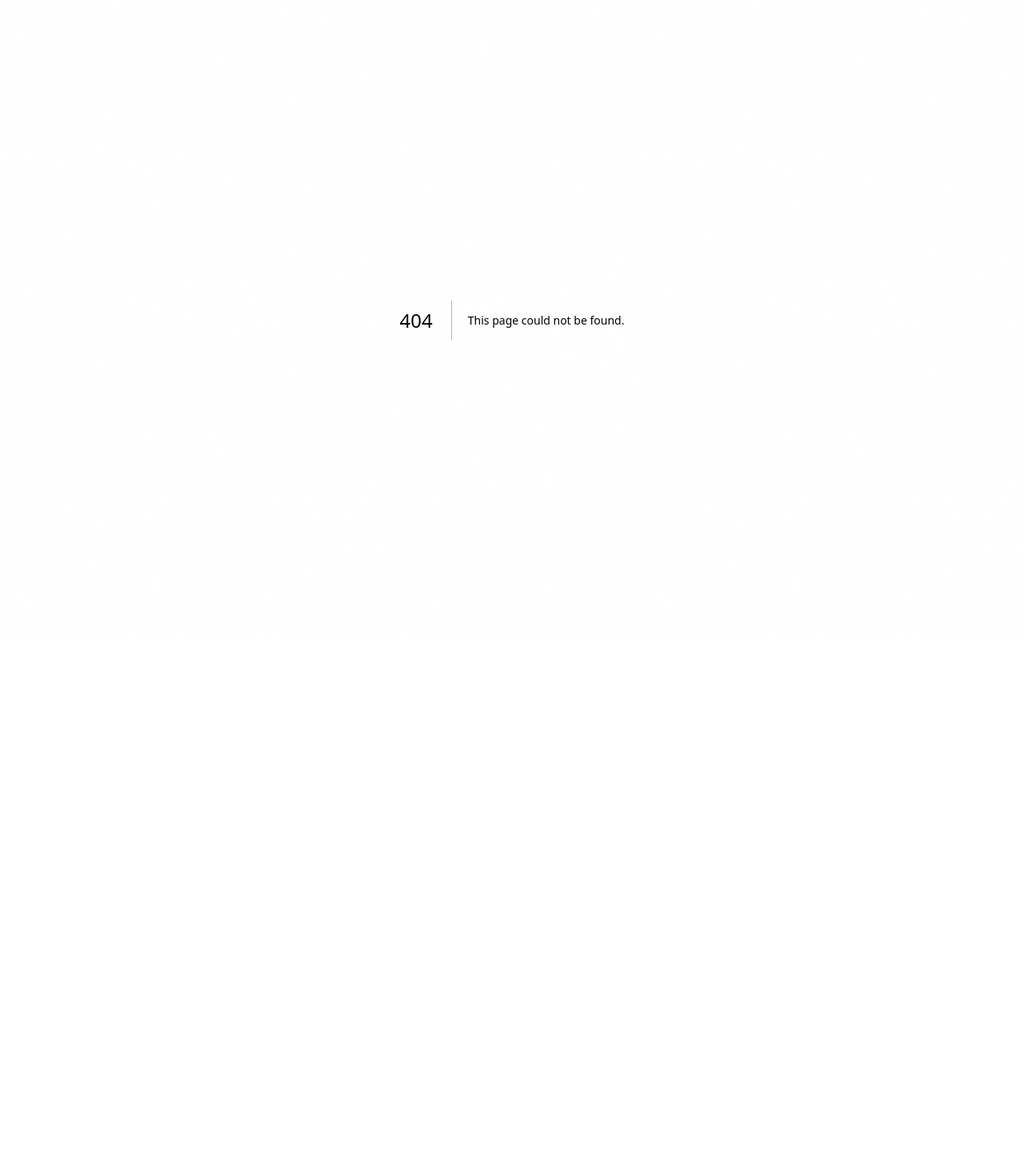
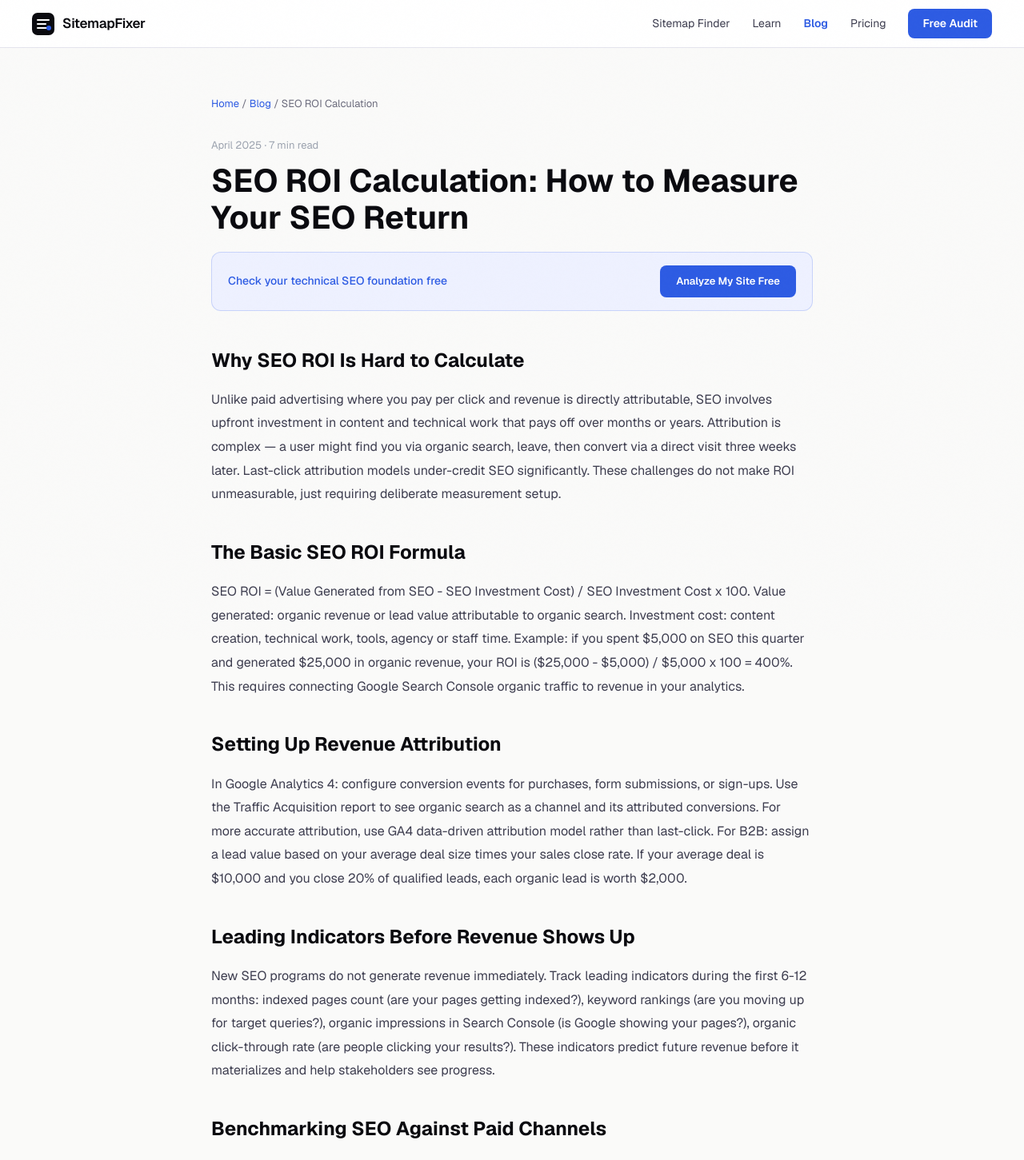
Before and after one commit to Watermelon-Coctail-Bar/sitemap-fixer, a Next.js app: page /blog/seo-roi-calculation in a window 1280 px wide. Before the commit this address had no page. Shown: the top 1451 px of the page at 80% size. Before the commit the page ends 800 px from the top, so only its background shows below. Built offline with nearby package versions, Linux system fonts and the light colour scheme.

Commit message:
Create page.tsx

```diff
--- /dev/null
+++ b/src/app/blog/seo-roi-calculation/page.tsx
@@ -0,0 +1,43 @@
+import type { Metadata } from 'next';
+export const metadata: Metadata = {
+  title: 'SEO ROI Calculation: How to Measure the Return on Your SEO Investment | SitemapFixer',
+  description: "SEO ROI is measurable but requires connecting rankings to revenue. Here is how to calculate SEO return on investment and set realistic expectations for stakeholders.",
+  alternates: { canonical: 'https://sitemapfixer.com/blog/seo-roi-calculation' },
+};
+const sections = [
+  { t: "Why SEO ROI Is Hard to Calculate", d: "Unlike paid advertising where you pay per click and revenue is directly attributable, SEO involves upfront investment in content and technical work that pays off over months or years. Attribution is complex — a user might find you via organic search, leave, then convert via a direct visit three weeks later. Last-click attribution models under-credit SEO significantly. These challenges do not make ROI unmeasurable, just requiring deliberate measurement setup." },
+  { t: "The Basic SEO ROI Formula", d: "SEO ROI = (Value Generated from SEO - SEO Investment Cost) / SEO Investment Cost x 100. Value generated: organic revenue or lead value attributable to organic search. Investment cost: content creation, technical work, tools, agency or staff time. Example: if you spent $5,000 on SEO this quarter and generated $25,000 in organic revenue, your ROI is ($25,000 - $5,000) / $5,000 x 100 = 400%. This requires connecting Google Search Console organic traffic to revenue in your analytics." },
+  { t: "Setting Up Revenue Attribution", d: "In Google Analytics 4: configure conversion events for purchases, form submissions, or sign-ups. Use the Traffic Acquisition report to see organic search as a channel and its attributed conversions. For more accurate attribution, use GA4 data-driven attribution model rather than last-click. For B2B: assign a lead value based on your average deal size times your sales close rate. If your average deal is $10,000 and you close 20% of qualified leads, each organic lead is worth $2,000." },
+  { t: "Leading Indicators Before Revenue Shows Up", d: "New SEO programs do not generate revenue immediately. Track leading indicators during the first 6-12 months: indexed pages count (are your pages getting indexed?), keyword rankings (are you moving up for target queries?), organic impressions in Search Console (is Google showing your pages?), organic click-through rate (are people clicking your results?). These indicators predict future revenue before it materializes and help stakeholders see progress." },
+  { t: "Benchmarking SEO Against Paid Channels", d: "The strongest argument for SEO ROI is comparison to paid channels. If you are paying $15 per click via Google Ads for a keyword that SEO could rank for organically, calculate the equivalent ad spend your organic traffic represents. 1,000 monthly organic visitors at $15 CPC equivalent = $15,000/month in equivalent paid traffic. This traffic compounds over time — organic rankings you built last year continue delivering without additional cost, while paid traffic stops the moment you stop paying." },
+];
+export default function Page() {
+  return (
+    <article style={{ maxWidth: 800, margin: '0 auto', padding: '60px 24px' }}>
+      <nav style={{ fontSize: 13, color: '#6b6b7d', marginBottom: 32 }}>
+        <a href="/" style={{ color: '#2d5be3', textDecoration: 'none' }}>Home</a>{' / '}
+        <a href="/blog" style={{ color: '#2d5be3', textDecoration: 'none' }}>Blog</a>{' / '}
+        <span>SEO ROI Calculation</span>
+      </nav>
+      <div style={{ fontSize: 13, color: '#9ca3af', marginBottom: 12 }}>April 2025 · 7 min read</div>
+      <h1 style={{ fontSize: 40, fontWeight: 700, color: '#0a0a0f', marginBottom: 20, lineHeight: 1.15 }}>SEO ROI Calculation: How to Measure Your SEO Return</h1>
+      <div style={{ background: '#eef1ff', border: '1px solid rgba(45,91,227,0.2)', borderRadius: 12, padding: '16px 20px', marginBottom: 40, display: 'flex', alignItems: 'center', justifyContent: 'space-between', gap: 16 }}>
+        <span style={{ fontSize: 14, color: '#2d5be3', fontWeight: 500 }}>Check your technical SEO foundation free</span>
+        <a href="/" style={{ background: '#2d5be3', color: 'white', padding: '10px 20px', borderRadius: 8, textDecoration: 'none', fontWeight: 600, fontSize: 13 }}>Analyze My Site Free</a>
+      </div>
+      <div style={{ fontSize: 16, color: '#3d3d4f', lineHeight: 1.85 }}>
+        {sections.map(({ t, d }) => (
+          <div key={t} style={{ marginBottom: 36 }}>
+            <h2 style={{ fontSize: 24, fontWeight: 700, color: '#0a0a0f', marginBottom: 12 }}>{t}</h2>
+            <p style={{ margin: 0 }}>{d}</p>
+          </div>
+        ))}
+      </div>
+      <div style={{ background: '#0a0a0f', borderRadius: 12, padding: '32px', textAlign: 'center', marginTop: 56 }}>
+        <div style={{ fontSize: 20, fontWeight: 700, color: 'white', marginBottom: 8 }}>Build the right technical foundation for SEO ROI</div>
+        <div style={{ color: '#9999aa', marginBottom: 20, fontSize: 14 }}>Free sitemap and indexing analysis in 60 seconds</div>
+        <a href="/" style={{ background: 'white', color: '#0a0a0f', padding: '14px 28px', borderRadius: 8, textDecoration: 'none', fontWeight: 700 }}>Analyze My Site Free</a>
+      </div>
+    </article>
+  );
+}
```
